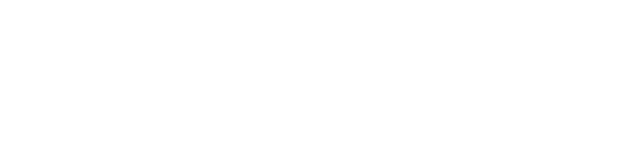
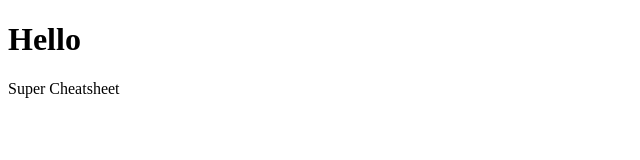
Before and after one commit to avanderbergh/super-cheatsheet, a plain HTML site: page index.html in a window 1280 px wide. Shown: the whole page, without its empty margins (0-640 px from the left). Drawn offline with Linux system fonts and the light colour scheme.

Commit message:
change index, heading, paragraph

```diff
--- a/index.html
+++ b/index.html
@@ -1,11 +1,15 @@
 <!DOCTYPE html>
 <html lang="en">
+
 <head>
   <meta charset="UTF-8">
   <meta name="viewport" content="width=device-width, initial-scale=1.0">
   <title>SuperCheatsheet</title>
 </head>
+
 <body>
+  <h1>Hello</h1>
+  <p>Super Cheatsheet</p>
+</body>
 
-</body>
 </html>
```
